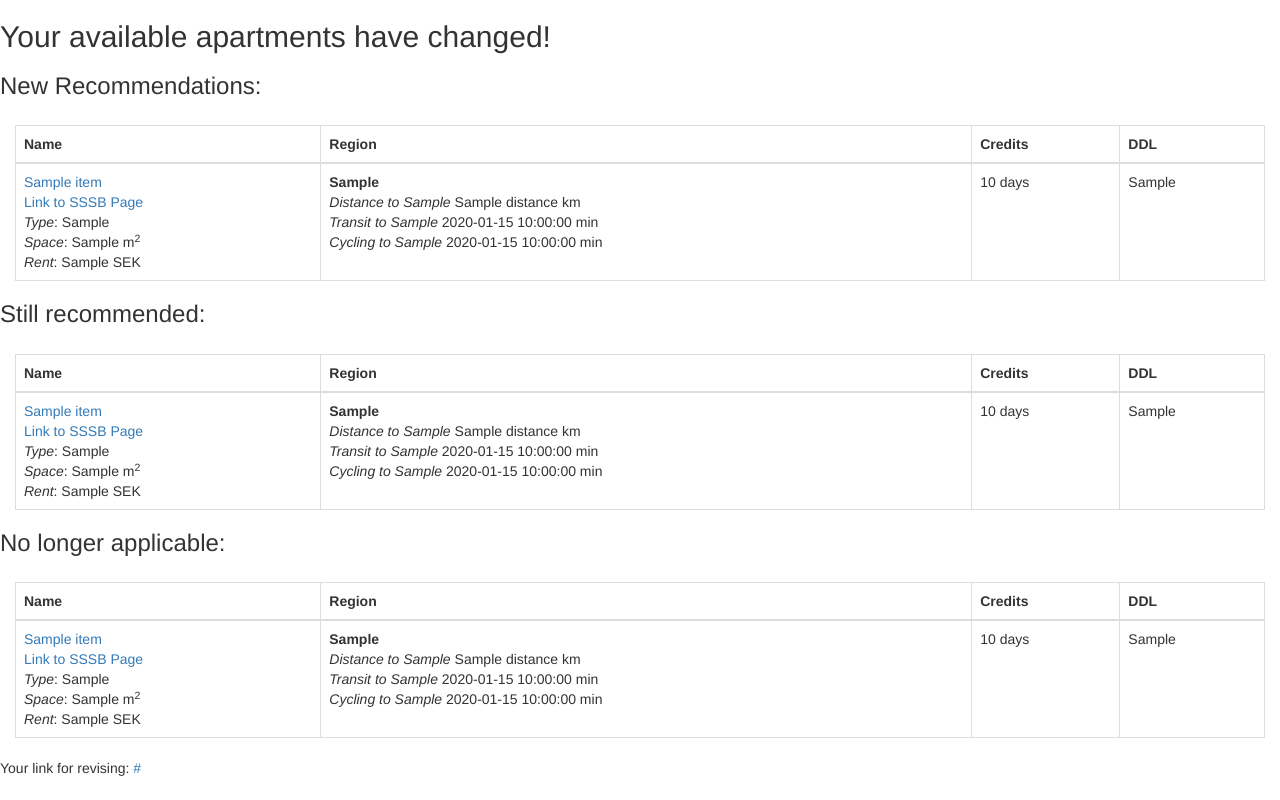
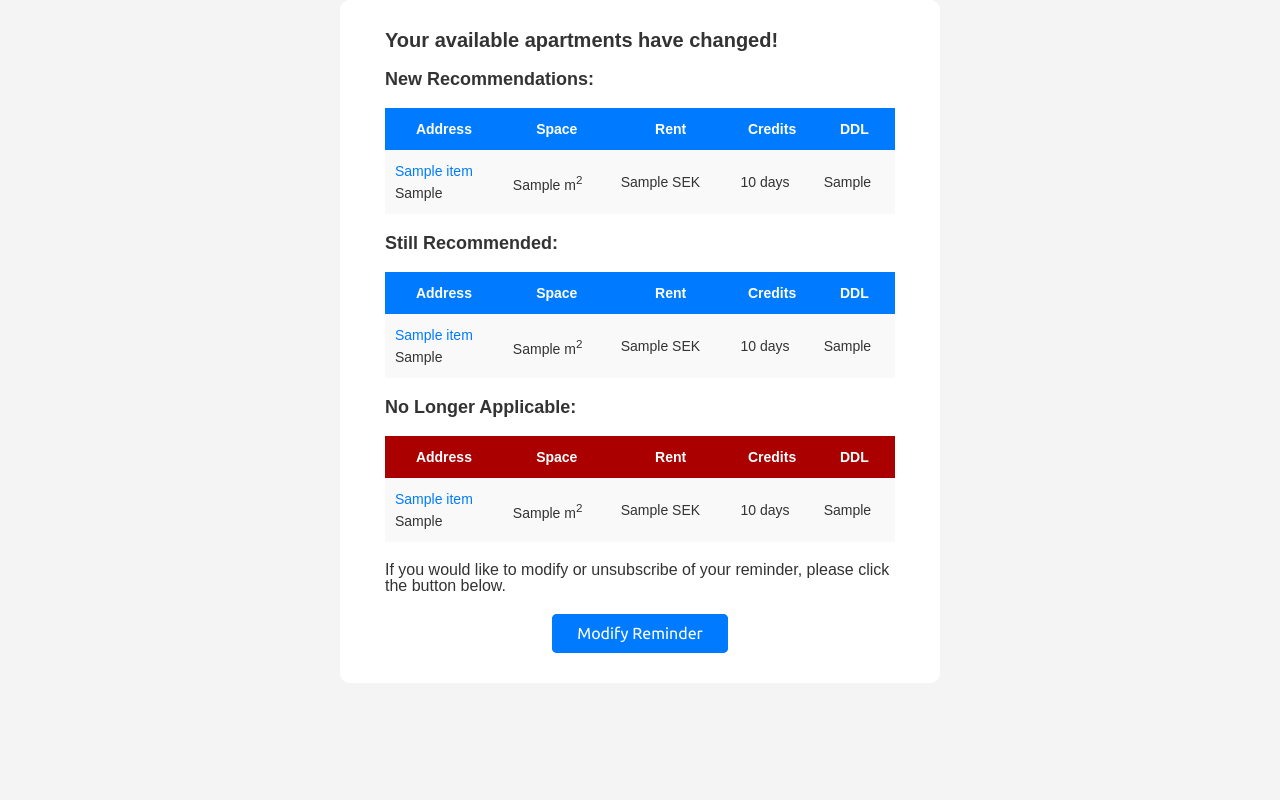
Before and after one commit to xyz961014/SSSBReminder, a Python web app: template SSSB/templates/recommendation_mail.html in a window 1280 px wide. Run offline with Jinja, Linux system fonts and the light colour scheme; the template is opened without the code that fills it: most values are stand-ins (such as "Sample title", 1, 10 or a date in 2020); some libraries are stand-ins or nearby versions.

Commit message:
template for recommendation mail

```diff
--- a/SSSB/frontend/src/Api.js
+++ b/SSSB/frontend/src/Api.js
@@ -1,7 +1,7 @@
 import axios from 'axios';
 
-// export const baseURL = "https://sssbreminder.xyzs.app/";
-export const baseURL = "http://localhost:8082";
+export const baseURL = "https://sssbreminder.xyzs.app/";
+// export const baseURL = "http://localhost:8082";
 const API = axios.create({ baseURL: baseURL });
 
 export const fetchRegions = () => API.get('get_regions');
--- a/SSSB/templates/recommendation_mail.html
+++ b/SSSB/templates/recommendation_mail.html
@@ -1,189 +1,232 @@
-<!DOCTYPE html>
-<html lang="en">
+<!doctype html>
+<html lang="und" dir="auto" xmlns="http://www.w3.org/1999/xhtml" xmlns:v="urn:schemas-microsoft-com:vml" xmlns:o="urn:schemas-microsoft-com:office:office">
+
 <head>
   <title>SSSB Reminder</title>
-        <meta name="viewport" content="width=device-width, initial-scale=1.0">
-        <link href="https://maxcdn.bootstrapcdn.com/bootstrap/3.3.7/css/bootstrap.min.css" rel="stylesheet">
-        <script src="//cdn.bootcss.com/jquery/2.1.1/jquery.min.js" rel="external nofollow"  rel="external nofollow"  rel="external nofollow" ></script>
-        <script src="//cdn.bootcss.com/bootstrap/3.3.6/js/bootstrap.min.js" rel="external nofollow"  rel="external nofollow"  rel="external nofollow"></script>
+  <!--[if !mso]><!-->
+  <meta http-equiv="X-UA-Compatible" content="IE=edge">
+  <!--<![endif]-->
+  <meta http-equiv="Content-Type" content="text/html; charset=UTF-8">
+  <meta name="viewport" content="width=device-width, initial-scale=1">
+  <style type="text/css">
+    #outlook a {
+      padding: 0;
+    }
+
+    body {
+      margin: 0;
+      padding: 0;
+      -webkit-text-size-adjust: 100%;
+      -ms-text-size-adjust: 100%;
+    }
+
+    table,
+    td {
+      border-collapse: collapse;
+      mso-table-lspace: 0pt;
+      mso-table-rspace: 0pt;
+    }
+
+    img {
+      border: 0;
+      height: auto;
+      line-height: 100%;
+      outline: none;
+      text-decoration: none;
+      -ms-interpolation-mode: bicubic;
+    }
+
+    p {
+      display: block;
+      margin: 13px 0;
+    }
+
+  </style>
+  <!--[if mso]>
+    <noscript>
+    <xml>
+    <o:OfficeDocumentSettings>
+      <o:AllowPNG/>
+      <o:PixelsPerInch>96</o:PixelsPerInch>
+    </o:OfficeDocumentSettings>
+    </xml>
+    </noscript>
+    <![endif]-->
+  <!--[if lte mso 11]>
+    <style type="text/css">
+      .mj-outlook-group-fix { width:100% !important; }
+    </style>
+    <![endif]-->
+  <!--[if !mso]><!-->
+  <link href="https://fonts.googleapis.com/css?family=Ubuntu:300,400,500,700" rel="stylesheet" type="text/css">
+  <style type="text/css">
+    @import url(https://fonts.googleapis.com/css?family=Ubuntu:300,400,500,700);
+
+  </style>
+  <!--<![endif]-->
+  <style type="text/css">
+    @media only screen and (min-width:480px) {
+      .mj-column-per-100 {
+        width: 100% !important;
+        max-width: 100%;
+      }
+    }
+
+  </style>
+  <style media="screen and (min-width:480px)">
+    .moz-text-html .mj-column-per-100 {
+      width: 100% !important;
+      max-width: 100%;
+    }
+
+  </style>
 </head>
-    <body>
-        <h2>Your available apartments have changed!</h2>
 
-        {% if new_recommendations|length > 0 %}
-        <h3>New Recommendations:</h3>
-
-        <div class="col-lg-12">
-            <table class="table table-bordered table-hover">
-                <caption></caption>
-                <thead>
+<body style="word-spacing:normal;background-color:#f4f4f4;">
+  <div style="display:none;font-size:1px;color:#ffffff;line-height:1px;max-height:0px;max-width:0px;opacity:0;overflow:hidden;">Your available apartments have changed!</div>
+  <div style="background-color:#f4f4f4;" lang="und" dir="auto">
+    <!--[if mso | IE]><table align="center" border="0" cellpadding="0" cellspacing="0" class="" role="presentation" style="width:600px;" width="600" bgcolor="#ffffff" ><tr><td style="line-height:0px;font-size:0px;mso-line-height-rule:exactly;"><![endif]-->
+    <div style="background:#ffffff;background-color:#ffffff;margin:0px auto;border-radius:10px;max-width:600px;">
+      <table align="center" border="0" cellpadding="0" cellspacing="0" role="presentation" style="background:#ffffff;background-color:#ffffff;width:100%;border-radius:10px;">
+        <tbody>
           <tr>
-                      <th>Name</th>
-                      <th>Region</th>
+            <td style="direction:ltr;font-size:0px;padding:10px;text-align:center;">
+              <!--[if mso | IE]><table role="presentation" border="0" cellpadding="0" cellspacing="0"><tr><td class="" style="vertical-align:top;width:580px;" ><![endif]-->
+              <div class="mj-column-per-100 mj-outlook-group-fix" style="font-size:0px;text-align:left;direction:ltr;display:inline-block;vertical-align:top;width:100%;">
+                <table border="0" cellpadding="0" cellspacing="0" role="presentation" width="100%">
+                  <tbody>
+                    <tr>
+                      <td style="vertical-align:top;padding:10px;">
+                        <table border="0" cellpadding="0" cellspacing="0" role="presentation" style="" width="100%">
+                          <tbody>
+                            <tr>
+                              <td align="left" style="font-size:0px;padding:10px 25px;word-break:break-word;">
+                                <div style="font-family:Arial, sans-serif;font-size:20px;font-weight:bold;line-height:1;text-align:left;color:#333333;">Your available apartments have changed!</div>
+                              </td>
+                            </tr>
+                            <tr>
+                              <td align="left" style="font-size:0px;padding:10px 25px;word-break:break-word;">
+                                <div style="font-family:Arial, sans-serif;font-size:18px;font-weight:bold;line-height:1;text-align:left;color:#333333;">New Recommendations:</div>
+                              </td>
+                            </tr>
+                            <tr>
+                              <td align="left" style="font-size:0px;padding:10px 25px;word-break:break-word;">
+                                <table cellpadding="10" cellspacing="0" width="100%" border="0" style="color:#333333;font-family:Arial, sans-serif;font-size:14px;line-height:22px;table-layout:auto;width:100%;border:none;">
+                                  <tr style="background-color:#007BFF; color:white;">
+                                    <th>Address</th>
+                                    <th>Space</th>
+                                    <th>Rent</th>
                                     <th>Credits</th>
                                     <th>DDL</th>
-                   </tr>
-                </thead>
-                <tbody>
-
-                {% for item in new_recommendations %}
-                    <tr>
+                                  </tr> {% for item in new_recommendations %} <tr style="background-color:{% if loop.index0 % 2 == 0 %}#f9f9f9{% else %}#ffffff{% endif %};">
                                     <td>
-                            <a href="https://sssb.thufootball.tech/apartment_status?object_number={{ item.object_number }}"
-                                target="_blank" rel="noopener noreferrer">
+                                      <a href="https://sssbreminder.xyzs.app/apartment?object_number={{ item.object_number }}" style="color:#007BFF; text-decoration:none;">
                                         {{ item.name }}
                                       </a>
-                            <br>
-                            <a href="{{ item.url }}"
-                                target="_blank" rel="noopener noreferrer">
-                                Link to SSSB Page
-                            </a>
-                            <br>
-                            <i>Type</i>: {{ item.accommodation_type }}
-                            <br>
-                            <i>Space</i>: {{ item.living_space }} m<sup>2</sup>
-                            <br>
-                            <i>Rent</i>: {{ item.monthly_rent }} SEK
+                                      <br />
+                                      {{ item.housing_area }}
                                     </td>
-                        <td>
-                            <b>{{ item.housing_area }}</b>
-                            <br>
-                            <i> Distance to {{ item.distance_to }}</i>
-                            {{ item.distance }} km
-                            <br>
-                            <i> Transit to {{ item.distance_to }}</i>
-                            {{ item.transit_time }} min
-                            <br>
-                            <i> Cycling to {{ item.distance_to }}</i>
-                            {{ item.cycling_time }} min
-                        </td>
+                                    <td>{{ item.living_space }} m<sup>2</sup></td>
+                                    <td>{{ item.monthly_rent }} SEK</td>
                                     <td>{{ item.credit }} days</td>
                                     <td>{{ item.application_ddl }}</td>
+                                  </tr> {% endfor %}
+                                </table>
+                              </td>
                             </tr>
-                {% endfor %}
-
+                            <tr>
+                              <td align="left" style="font-size:0px;padding:10px 25px;word-break:break-word;">
+                                <div style="font-family:Arial, sans-serif;font-size:18px;font-weight:bold;line-height:1;text-align:left;color:#333333;">Still Recommended:</div>
+                              </td>
+                            </tr>
+                            <tr>
+                              <td align="left" style="font-size:0px;padding:10px 25px;word-break:break-word;">
+                                <table cellpadding="10" cellspacing="0" width="100%" border="0" style="color:#333333;font-family:Arial, sans-serif;font-size:14px;line-height:22px;table-layout:auto;width:100%;border:none;">
+                                  <tr style="background-color:#007BFF; color:white;">
+                                    <th>Address</th>
+                                    <th>Space</th>
+                                    <th>Rent</th>
+                                    <th>Credits</th>
+                                    <th>DDL</th>
+                                  </tr> {% for item in unchange_recommendations %} <tr style="background-color:{% if loop.index0 % 2 == 0 %}#f9f9f9{% else %}#ffffff{% endif %};">
+                                    <td>
+                                      <a href="https://sssbreminder.xyzs.app/apartment?object_number={{ item.object_number }}" style="color:#007BFF; text-decoration:none;">
+                                        {{ item.name }}
+                                      </a>
+                                      <br />
+                                      {{ item.housing_area }}
+                                    </td>
+                                    <td>{{ item.living_space }} m<sup>2</sup></td>
+                                    <td>{{ item.monthly_rent }} SEK</td>
+                                    <td>{{ item.credit }} days</td>
+                                    <td>{{ item.application_ddl }}</td>
+                                  </tr> {% endfor %}
+                                </table>
+                              </td>
+                            </tr>
+                            <tr>
+                              <td align="left" style="font-size:0px;padding:10px 25px;word-break:break-word;">
+                                <div style="font-family:Arial, sans-serif;font-size:18px;font-weight:bold;line-height:1;text-align:left;color:#333333;">No Longer Applicable:</div>
+                              </td>
+                            </tr>
+                            <tr>
+                              <td align="left" style="font-size:0px;padding:10px 25px;word-break:break-word;">
+                                <table cellpadding="10" cellspacing="0" width="100%" border="0" style="color:#333333;font-family:Arial, sans-serif;font-size:14px;line-height:22px;table-layout:auto;width:100%;border:none;">
+                                  <tr style="background-color:#AA0000; color:white;">
+                                    <th>Address</th>
+                                    <th>Space</th>
+                                    <th>Rent</th>
+                                    <th>Credits</th>
+                                    <th>DDL</th>
+                                  </tr> {% for item in old_recommendations %} <tr style="background-color:{% if loop.index0 % 2 == 0 %}#f9f9f9{% else %}#ffffff{% endif %};">
+                                    <td>
+                                      <a href="https://sssbreminder.xyzs.app/apartment?object_number={{ item.object_number }}" style="color:#007BFF; text-decoration:none;">
+                                        {{ item.name }}
+                                      </a>
+                                      <br />
+                                      {{ item.housing_area }}
+                                    </td>
+                                    <td>{{ item.living_space }} m<sup>2</sup></td>
+                                    <td>{{ item.monthly_rent }} SEK</td>
+                                    <td>{{ item.credit }} days</td>
+                                    <td>{{ item.application_ddl }}</td>
+                                  </tr> {% endfor %}
+                                </table>
+                              </td>
+                            </tr>
+                            <tr>
+                              <td align="left" style="font-size:0px;padding:10px 25px;word-break:break-word;">
+                                <div style="font-family:Arial, sans-serif;font-size:16px;line-height:1;text-align:left;color:#333333;">If you would like to modify or unsubscribe of your reminder, please click the button below.</div>
+                              </td>
+                            </tr>
+                            <tr>
+                              <td align="center" style="font-size:0px;padding:10px 25px;word-break:break-word;">
+                                <table border="0" cellpadding="0" cellspacing="0" role="presentation" style="border-collapse:separate;line-height:100%;">
+                                  <tbody>
+                                    <tr>
+                                      <td align="center" bgcolor="#007BFF" role="presentation" style="border:none;border-radius:5px;cursor:auto;mso-padding-alt:10px 25px;background:#007BFF;" valign="middle">
+                                        <a href="{{modify_url}}" style="display:inline-block;background:#007BFF;color:white;font-family:Ubuntu, Helvetica, Arial, sans-serif;font-size:16px;font-weight:normal;line-height:120%;margin:0;text-decoration:none;text-transform:none;padding:10px 25px;mso-padding-alt:0px;border-radius:5px;" target="_blank"> Modify Reminder </a>
+                                      </td>
+                                    </tr>
+                                  </tbody>
+                                </table>
+                              </td>
+                            </tr>
+                          </tbody>
+                        </table>
+                      </td>
+                    </tr>
                   </tbody>
                 </table>
               </div>
-        {% endif %}
-
-        {% if unchange_recommendations|length > 0 %}
-        <h3>Still recommended:</h3>
-
-        <div class="col-lg-12">
-            <table class="table table-bordered table-hover">
-                <caption></caption>
-                <thead>
-                   <tr>
-                      <th>Name</th>
-                      <th>Region</th>
-                      <th>Credits</th>
-                      <th>DDL</th>
+              <!--[if mso | IE]></td></tr></table><![endif]-->
+            </td>
           </tr>
-                </thead>
-                <tbody>
-
-                {% for item in unchange_recommendations %}
-                    <tr>
-                        <td>
-                            <a href="https://sssb.thufootball.tech/apartment_status?object_number={{ item.object_number }}"
-                                target="_blank" rel="noopener noreferrer">
-                                {{ item.name }}
-                            </a>
-                            <br>
-                            <a href="{{ item.url }}"
-                                target="_blank" rel="noopener noreferrer">
-                                Link to SSSB Page
-                            </a>
-                            <br>
-                            <i>Type</i>: {{ item.accommodation_type }}
-                            <br>
-                            <i>Space</i>: {{ item.living_space }} m<sup>2</sup>
-                            <br>
-                            <i>Rent</i>: {{ item.monthly_rent }} SEK
-                        </td>
-                        <td>
-                            <b>{{ item.housing_area }}</b>
-                            <br>
-                            <i> Distance to {{ item.distance_to }}</i>
-                            {{ item.distance }} km
-                            <br>
-                            <i> Transit to {{ item.distance_to }}</i>
-                            {{ item.transit_time }} min
-                            <br>
-                            <i> Cycling to {{ item.distance_to }}</i>
-                            {{ item.cycling_time }} min
-                        </td>
-                        <td>{{ item.credit }} days</td>
-                        <td>{{ item.application_ddl }}</td>
-                    </tr>
-                {% endfor %}
-
         </tbody>
       </table>
     </div>
-        {% endif %}
+    <!--[if mso | IE]></td></tr></table><![endif]-->
+  </div>
+</body>
 
-        {% if old_recommendations|length > 0 %}
-
-        <h3>No longer applicable:</h3>
-
-        <div class="col-lg-12">
-            <table class="table table-bordered table-hover">
-                <caption></caption>
-                <thead>
-                   <tr>
-                      <th>Name</th>
-                      <th>Region</th>
-                      <th>Credits</th>
-                      <th>DDL</th>
-                   </tr>
-                </thead>
-                <tbody>
-
-                {% for item in old_recommendations %}
-                    <tr>
-                        <td>
-                            <a href="https://sssb.thufootball.tech/apartment_status?object_number={{ item.object_number }}"
-                                target="_blank" rel="noopener noreferrer">
-                                {{ item.name }}
-                            </a>
-                            <br>
-                            <a href="{{ item.url }}"
-                                target="_blank" rel="noopener noreferrer">
-                                Link to SSSB Page
-                            </a>
-                            <br>
-                            <i>Type</i>: {{ item.accommodation_type }}
-                            <br>
-                            <i>Space</i>: {{ item.living_space }} m<sup>2</sup>
-                            <br>
-                            <i>Rent</i>: {{ item.monthly_rent }} SEK
-                        </td>
-                        <td>
-                            <b>{{ item.housing_area }}</b>
-                            <br>
-                            <i> Distance to {{ item.distance_to }}</i>
-                            {{ item.distance }} km
-                            <br>
-                            <i> Transit to {{ item.distance_to }}</i>
-                            {{ item.transit_time }} min
-                            <br>
-                            <i> Cycling to {{ item.distance_to }}</i>
-                            {{ item.cycling_time }} min
-                        </td>
-                        <td>{{ item.credit }} days</td>
-                        <td>{{ item.application_ddl }}</td>
-                    </tr>
-                {% endfor %}
-
-                </tbody>
-            </table>
-        </div>
-        {% endif %}
-
-        Your link for revising:
-        <a href="{{ link }}">{{ link }}</a>
-
-    </body>
 </html>
```
Also changed, not shown: check_sssb.py (+33 -15 lines), sssb_item.py (+9 -12 lines), 2 other files. Lines whose indentation alone changed are shown as unchanged.
